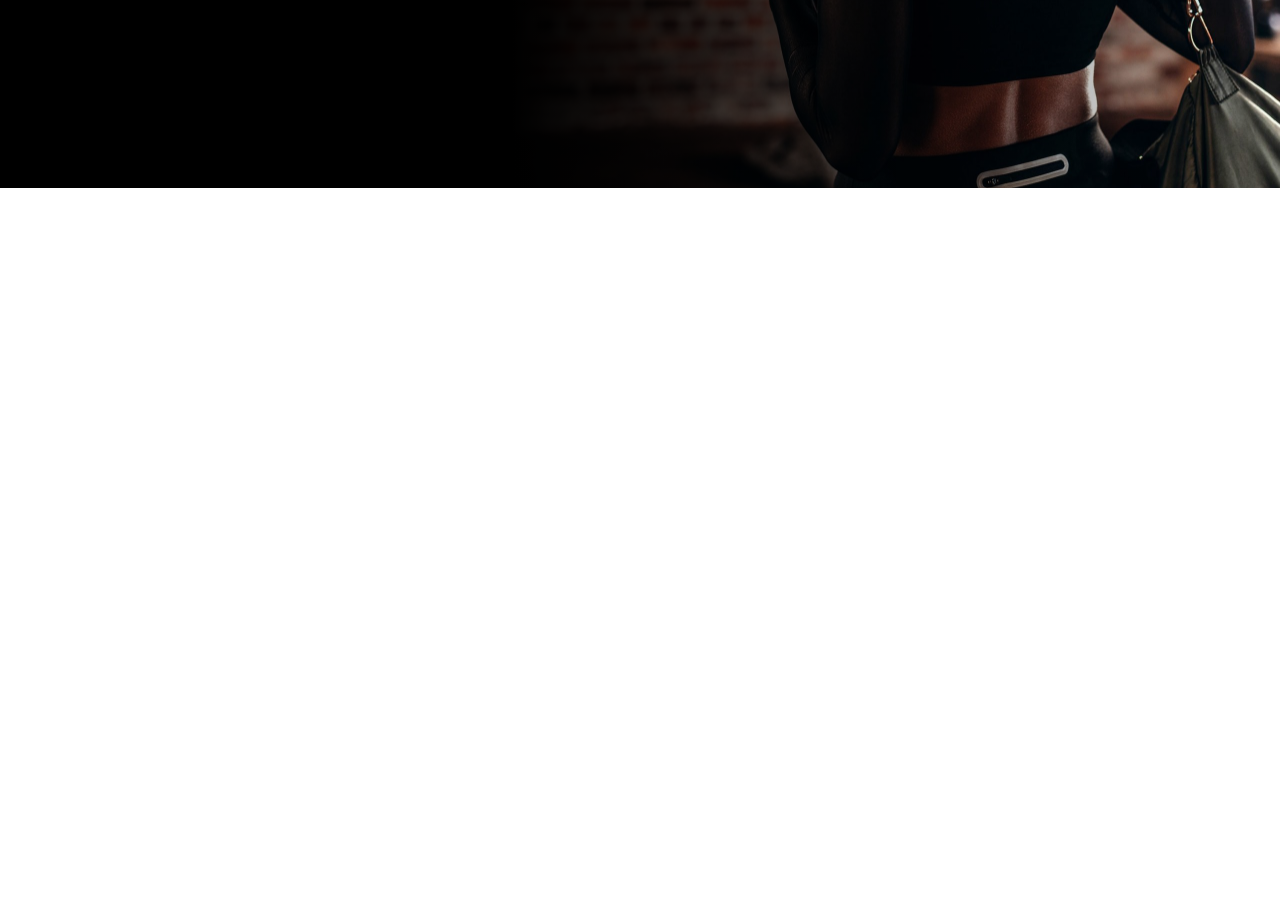
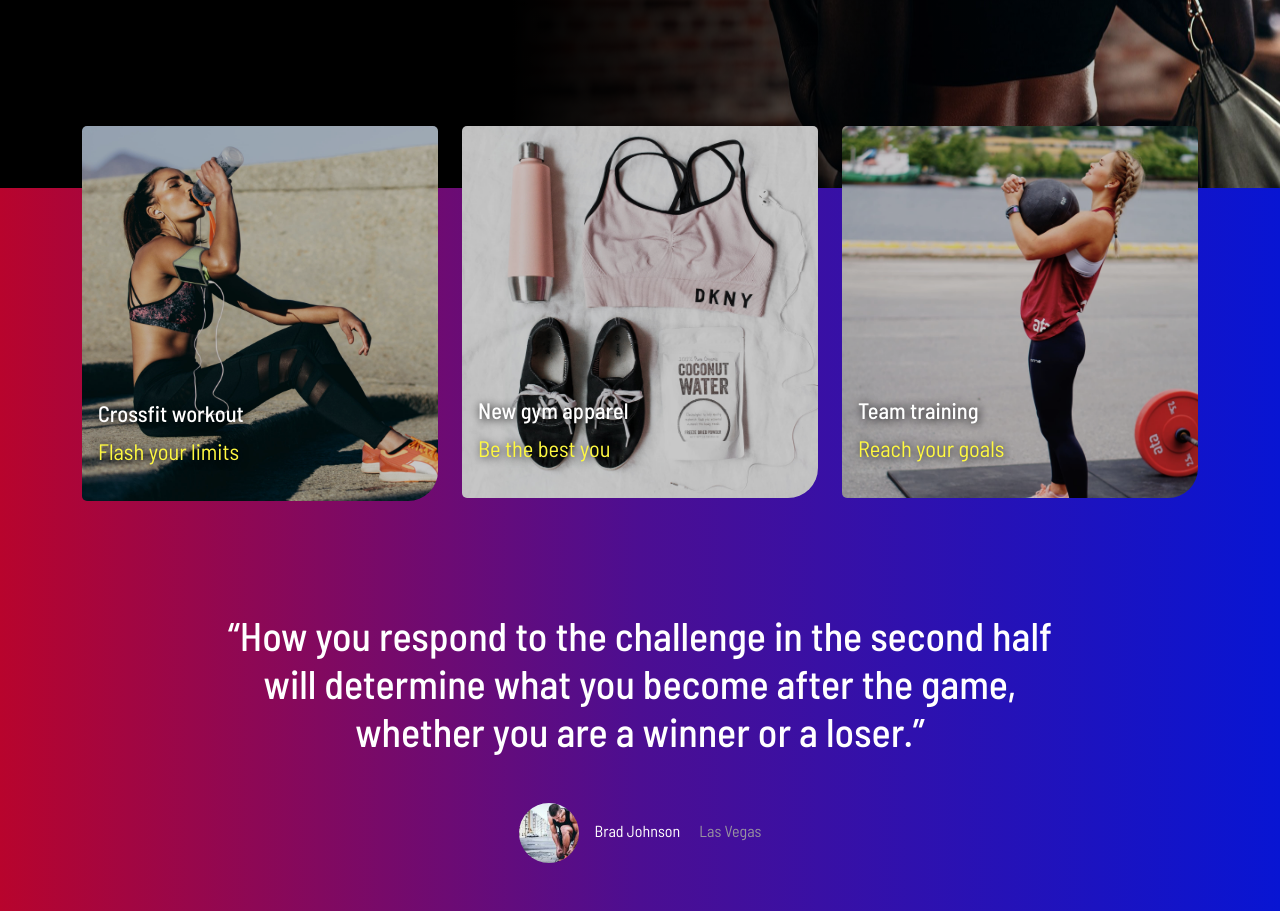
Before and after one commit to Francesco-Matteucci/proj-html-vuejs, a Vue app: page / in a window 1280 px wide. Shown: the part 500-1411 px from the top of the page. Before the commit the page ends 800 px from the top, so only its background shows below. Built offline with nearby package versions, Linux system fonts and the light colour scheme.

Commit message:
added testimonial-section

```diff
--- a/src/components/AppMain.vue
+++ b/src/components/AppMain.vue
@@ -1,16 +1,19 @@
 <script>
-    import Hero from './BaseHero.vue';
+    import BaseHero from './BaseHero.vue';
+    import TestimonialSection from './TestimonialSection.vue';
 
     export default {
         components: {
-            Hero
+            BaseHero,
+            TestimonialSection
         }
     };
 </script>
 
 <template>
     <main>
-        <Hero />
+        <BaseHero />
+        <TestimonialSection />
     </main>
 </template>
 
--- /dev/null
+++ b/src/components/TestimonialSection.vue
@@ -0,0 +1,133 @@
+<script>
+    export default {
+        data() {
+            return {
+                images: [
+                    {
+                        src: 'service6-2x.jpg',
+                        title: 'Crossfit workout',
+                        text: 'Flash your limits'
+                    },
+                    {
+                        src: 'box1-2x.jpg',
+                        title: 'New gym apparel',
+                        text: 'Be the best you'
+                    },
+                    {
+                        src: 'box3-2x.jpg',
+                        title: 'Team training',
+                        text: 'Reach your goals'
+                    }
+                ]
+            };
+        },
+        methods: {
+            getImagePath(imgPath) {
+                return new URL(`../assets/img/${imgPath}`, import.meta.url).href;
+            }
+        }
+    };
+</script>
+
+<template>
+    <div class="testimonial-section">
+        <div class="container">
+            <div class="row">
+                <div v-for="(image, index) in images" :key="index" class="col-md-4">
+                    <div class="image-container">
+                        <img class="img-fluid" :src="getImagePath(image.src)" :alt="image.title">
+                        <div class="overlay">
+                            <h3>{{ image.title }}</h3>
+                            <p>{{ image.text }}</p>
+                        </div>
+                    </div>
+                </div>
+            </div>
+            <div class="quote d-flex flex-column justify-content-center align-items-center">
+                <h2 class="col-9 mb-5">“How you respond to the challenge in the second half will determine what you
+                    become
+                    after the game,
+                    whether you are a winner or a loser.”</h2>
+                <div class="author-wrapper">
+                    <img src="../assets/img/avatar-1-2x.jpg" alt="author">
+                    <span class="ms-3">Brad Johnson </span> <span class="author-city ms-3">Las Vegas</span>
+                </div>
+            </div>
+        </div>
+    </div>
+</template>
+
+<style scoped lang="scss">
+    .row {
+        position: relative;
+        top: -110px;
+        left: 0;
+    }
+
+    .testimonial-section {
+        background: linear-gradient(to right, #B8042D, #4C0E92, #0815D3);
+        padding: 3rem 0;
+        color: white;
+        cursor: pointer;
+
+        .image-container {
+            position: relative;
+            overflow: hidden;
+
+            &:hover {
+                scale: 1.05;
+                transition-property: transform;
+                transition-duration: 0.3s;
+                transition-timing-function: ease-in-out;
+
+            }
+
+            img {
+                width: 100%;
+                height: auto;
+                display: block;
+                border-radius: 5px 5px 30px 5px;
+                filter: brightness(0.8);
+            }
+
+            .overlay {
+                position: absolute;
+                bottom: 0;
+                left: 0;
+                width: 100%;
+                color: white;
+                padding: 1rem;
+                text-shadow: 1px 1px 10px black;
+
+                h3 {
+                    font-size: 1.4rem;
+                    margin-bottom: 0.5rem;
+                }
+
+                p {
+                    color: #FFF941;
+                    font-size: 1.4rem;
+                }
+            }
+
+
+        }
+
+        .quote {
+            text-align: center;
+
+            h2 {
+                font-size: 2.5rem;
+            }
+
+            img {
+                width: 60px;
+                border-radius: 50%;
+            }
+
+            .author-city {
+                color: #98939F;
+            }
+        }
+    }
+</style>
```
